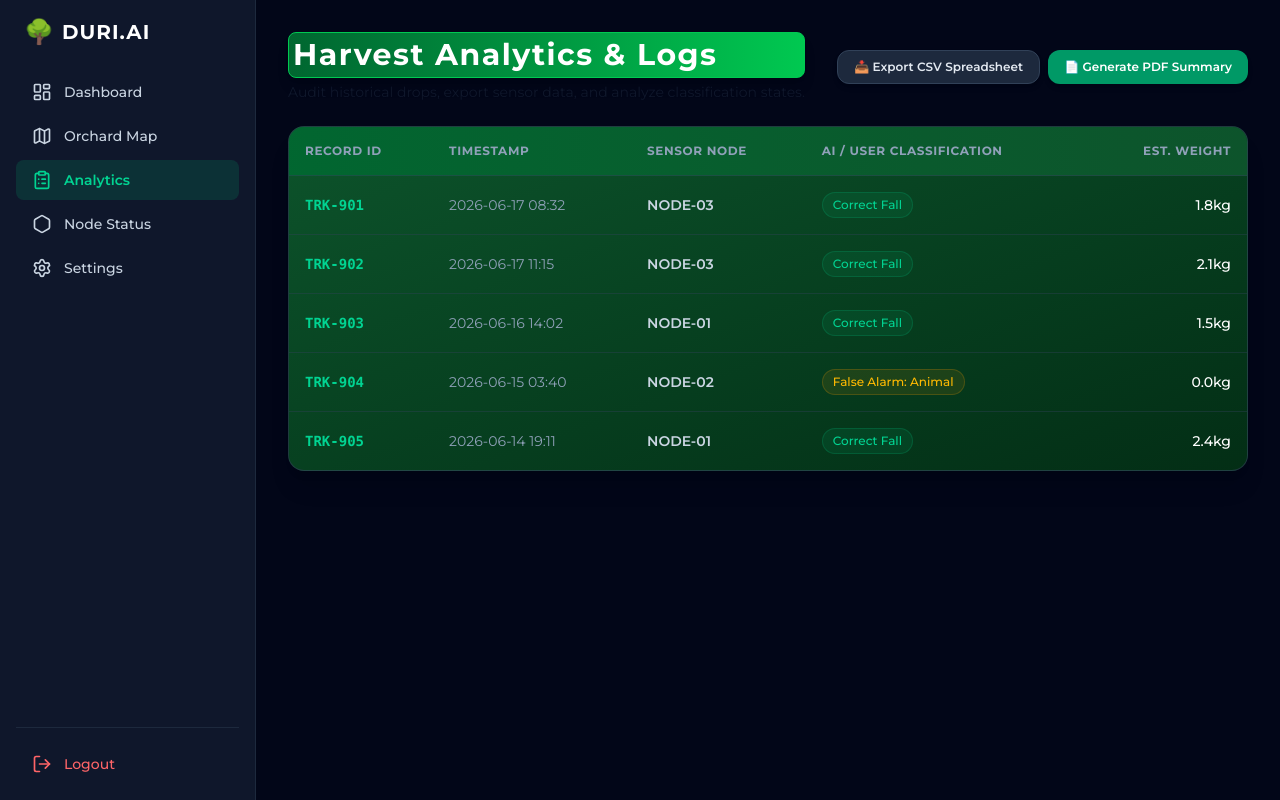
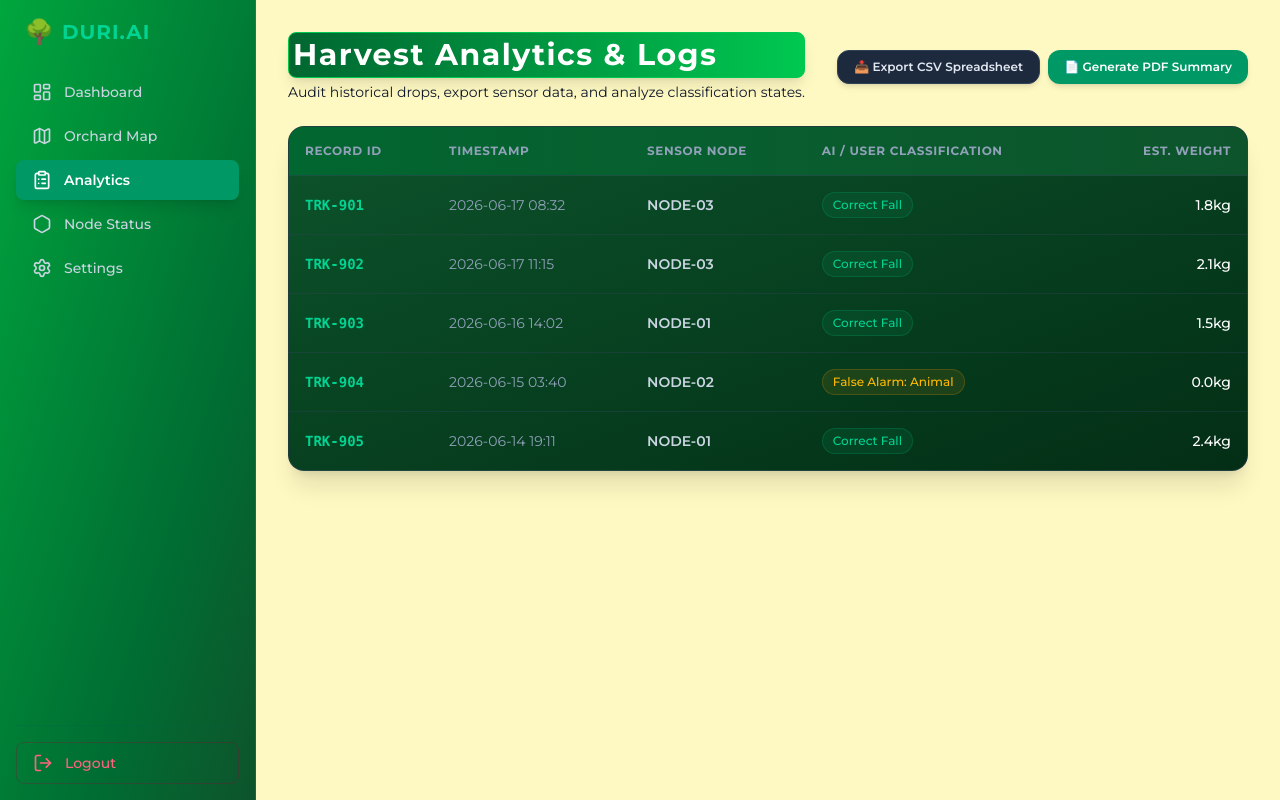
Before and after one commit to NotApel/Duri.AI, a React (Vite) app: page /analytics in a window 1280 px wide. Built offline with nearby package versions, Linux system fonts and the light colour scheme.

Commit message:
Update AppLayout.jsx

```diff
--- a/src/components/AppLayout.jsx
+++ b/src/components/AppLayout.jsx
@@ -1,4 +1,3 @@
-// src/components/AppLayout.jsx
 import React from "react";
 import { Outlet, NavLink, useNavigate } from "react-router-dom";
 import {
@@ -18,13 +17,14 @@ export default function AppLayout() {
   };
 
   return (
-    <div className="flex flex-col md:flex-row min-h-screen bg-slate-950 text-slate-100 font-sans">
+    /* MAIN BACKGROUND (bg-yellow-100) */
+    <div className="flex flex-col md:flex-row min-h-screen bg-yellow-100 text-slate-100 font-sans">
 
-      {/* DESKTOP SIDEBAR - Hidden on Mobile */}
-      <aside className="hidden md:flex flex-col w-64 bg-slate-900 border-r border-slate-800 p-4 min-h-screen sticky top-0 h-screen">
+      {/* DESKTOP SIDEBAR BACKGROUND (bg-linear-to-tl from-green-900 to-green-600) */}
+      <aside className="hidden md:flex flex-col w-64 bg-linear-to-tl from-green-900 to-green-600 border-r border-emerald-800/30 p-4 min-h-screen sticky top-0 h-screen">
         <div className="flex items-center space-x-2 mb-6 px-2">
           <span className="text-2xl">🌳</span>
-          <span className="text-xl font-bold tracking-wider text-white">DURI.AI</span>
+          <span className="text-xl font-bold tracking-wider text-emerald-400">DURI.AI</span>
         </div>
 
         <nav className="flex-1 space-y-1">
@@ -32,7 +32,7 @@ export default function AppLayout() {
             to="/dashboard"
             className={({ isActive }) =>
               `flex items-center gap-3 px-4 py-2.5 rounded-lg transition font-medium text-sm ${
-                isActive ? "bg-emerald-600/20 text-emerald-400 font-semibold" : "text-slate-300 hover:bg-slate-800"
+                isActive ? "bg-emerald-600 text-white font-semibold shadow-lg" : "text-slate-300 hover:bg-emerald-900/40"
               }`
             }
           >
@@ -43,7 +43,7 @@ export default function AppLayout() {
             to="/map"
             className={({ isActive }) =>
               `flex items-center gap-3 px-4 py-2.5 rounded-lg transition font-medium text-sm ${
-                isActive ? "bg-emerald-600/20 text-emerald-400 font-semibold" : "text-slate-300 hover:bg-slate-800"
+                isActive ? "bg-emerald-600 text-white font-semibold shadow-lg" : "text-slate-300 hover:bg-emerald-900/40"
               }`
             }
           >
@@ -54,7 +54,7 @@ export default function AppLayout() {
             to="/analytics"
             className={({ isActive }) =>
               `flex items-center gap-3 px-4 py-2.5 rounded-lg transition font-medium text-sm ${
-                isActive ? "bg-emerald-600/20 text-emerald-400 font-semibold" : "text-slate-300 hover:bg-slate-800"
+                isActive ? "bg-emerald-600 text-white font-semibold shadow-lg" : "text-slate-300 hover:bg-emerald-900/40"
               }`
             }
           >
@@ -65,7 +65,7 @@ export default function AppLayout() {
             to="/nodes"
             className={({ isActive }) =>
               `flex items-center gap-3 px-4 py-2.5 rounded-lg transition font-medium text-sm ${
-                isActive ? "bg-emerald-600/20 text-emerald-400 font-semibold" : "text-slate-300 hover:bg-slate-800"
+                isActive ? "bg-emerald-600 text-white font-semibold shadow-lg" : "text-slate-300 hover:bg-emerald-900/40"
               }`
             }
           >
@@ -76,7 +76,7 @@ export default function AppLayout() {
             to="/settings"
             className={({ isActive }) =>
               `flex items-center gap-3 px-4 py-2.5 rounded-lg transition font-medium text-sm ${
-                isActive ? "bg-emerald-600/20 text-emerald-400 font-semibold" : "text-slate-300 hover:bg-slate-800"
+                isActive ? "bg-emerald-600 text-white font-semibold shadow-lg" : "text-slate-300 hover:bg-emerald-900/40"
               }`
             }
           >
@@ -85,11 +85,10 @@ export default function AppLayout() {
           </NavLink>
         </nav>
 
-        {/* Logout Button */}
-        <div className="mt-auto pt-4 border-t border-slate-800">
+        <div className="mt-auto pt-4 border-t border-emerald-800/30">
           <button
             onClick={handleLogout}
-            className="w-full flex items-center gap-3 px-4 py-2.5 rounded-lg hover:bg-red-500/10 text-red-400 transition text-left text-sm font-medium"
+            className="w-full flex items-center gap-3 px-4 py-2.5 rounded-lg hover:bg-rose-950/40 text-rose-400 border border-rose-900/30 transition text-left text-sm font-medium"
           >
             <LogOut className="w-5 h-5" />
             Logout
@@ -97,15 +96,15 @@ export default function AppLayout() {
         </div>
       </aside>
 
-      {/* MOBILE TOP BAR - Hidden on Desktop */}
-      <header className="md:hidden bg-slate-900 px-5 py-3 flex justify-between items-center border-b border-slate-800 sticky top-0 z-40 shadow-md">
+      {/* MOBILE TOP HEADER BACKGROUND (bg-green-700) */}
+      <header className="md:hidden bg-green-700 px-5 py-3 flex justify-between items-center border-b border-emerald-900/30 sticky top-0 z-40 shadow-md">
         <div className="flex items-center space-x-2">
           <span className="text-xl">🌳</span>
-          <span className="text-lg font-bold text-white tracking-wide">DURI.AI</span>
+          <span className="text-lg font-bold text-emerald-100 tracking-wide">DURI.AI</span>
         </div>
         <button
           onClick={handleLogout}
-          className="text-red-400 hover:text-red-300 px-2 py-1 rounded-lg text-xs font-semibold transition flex items-center gap-1"
+          className="text-rose-400 hover:text-rose-300 px-2 py-1 rounded-lg text-xs font-semibold transition flex items-center gap-1"
         >
           <LogOut className="w-4 h-4" />
           Logout
@@ -117,8 +116,8 @@ export default function AppLayout() {
         <Outlet />
       </main>
 
-      {/* MOBILE BOTTOM NAVIGATION BAR - Hidden on Desktop */}
-      <nav className="md:hidden fixed bottom-0 left-0 right-0 bg-slate-900/95 backdrop-blur-md border-t border-slate-800 flex justify-around items-center py-2 px-1 z-50 shadow-lg">
+      {/* MOBILE BOTTOM NAV BACKGROUND (bg-emerald-950/95) */}
+      <nav className="md:hidden fixed bottom-0 left-0 right-0 bg-emerald-950/95 backdrop-blur-md border-t border-emerald-900/40 flex justify-around items-center py-2 px-1 z-50 shadow-lg">
         <NavLink
           to="/dashboard"
           className={({ isActive }) =>
```
